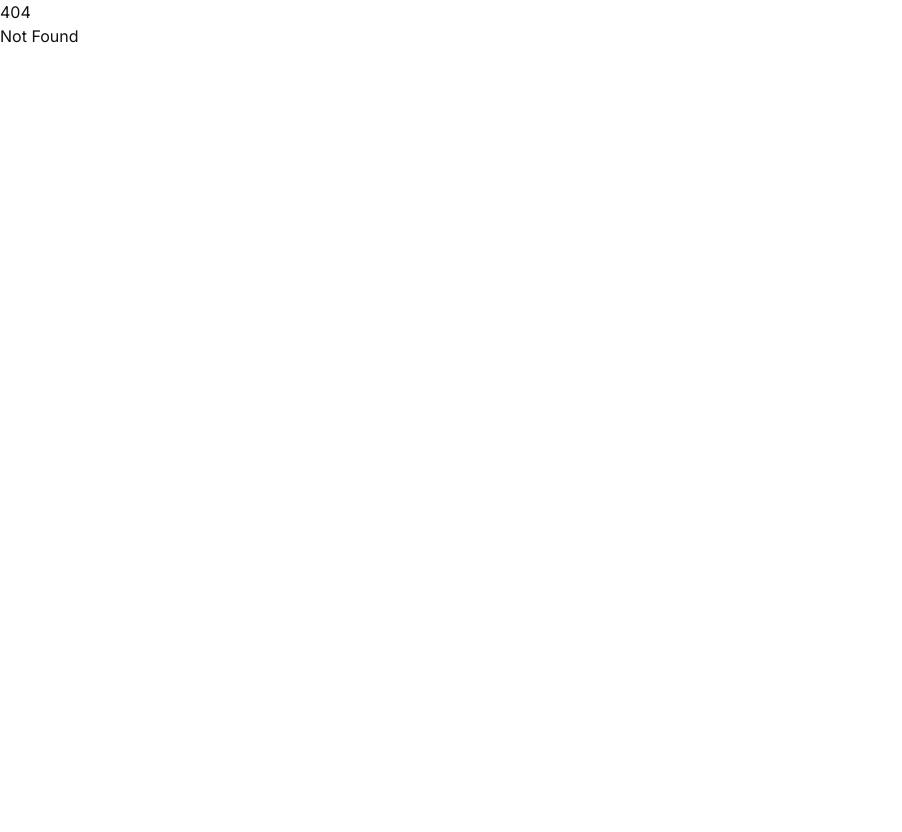
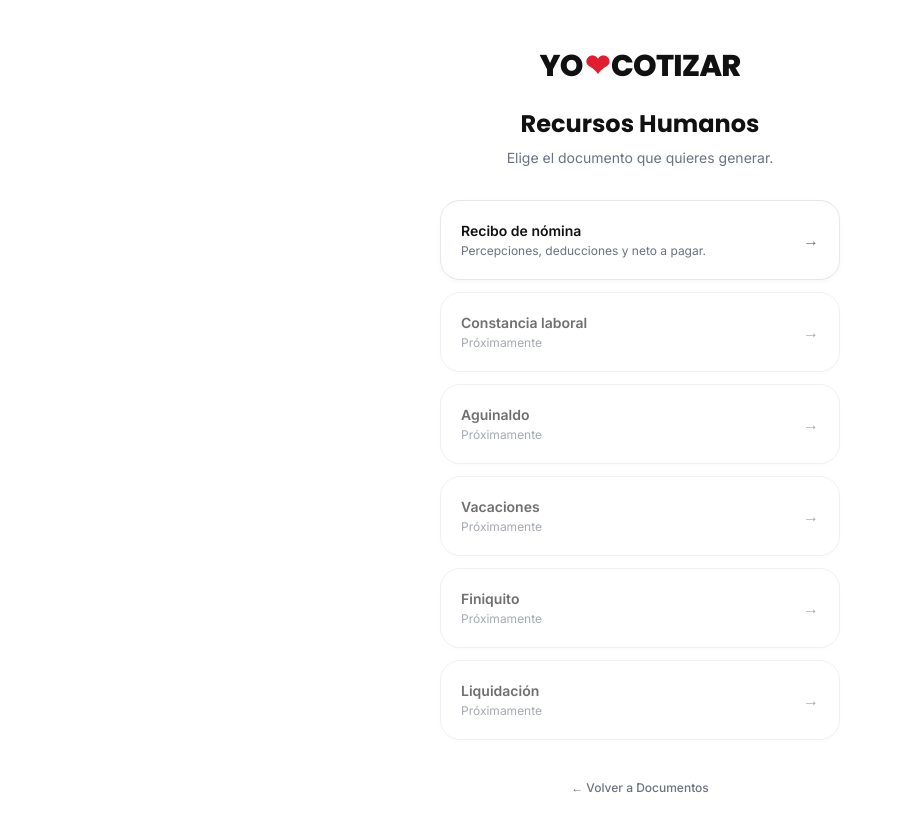
Before and after one commit to EcvServer-cloud/ilovequote, a SvelteKit app: page /docs/rh in a window 1280 px wide. Before the commit this address had no page. Shown: the top 832 px of the page, without its empty margins (0-902 px from the left). Before the commit the page ends 800 px from the top, so only its background shows below. Built offline with nearby package versions, Linux system fonts and the light colour scheme.

Commit message:
Add files via upload

```diff
--- /dev/null
+++ b/src/routes/docs/rh/+page.svelte
@@ -0,0 +1,50 @@
+<script>
+	import { goto } from '$app/navigation';
+	import { base } from '$app/paths';
+	import Logo from '$lib/components/Logo.svelte';
+	import DocumentCard from '$lib/docs/shared/components/DocumentCard.svelte';
+
+	const documentos = [
+		{
+			title: 'Recibo de nómina',
+			description: 'Percepciones, deducciones y neto a pagar.',
+			href: `${base}/docs/rh/recibo-nomina`,
+			disabled: false
+		},
+		{ title: 'Constancia laboral', description: 'Próximamente', disabled: true },
+		{ title: 'Aguinaldo', description: 'Próximamente', disabled: true },
+		{ title: 'Vacaciones', description: 'Próximamente', disabled: true },
+		{ title: 'Finiquito', description: 'Próximamente', disabled: true },
+		{ title: 'Liquidación', description: 'Próximamente', disabled: true }
+	];
+
+	function open(doc) {
+		if (doc.disabled) return;
+		goto(doc.href);
+	}
+</script>
+
+<svelte:head>
+	<title>Recursos Humanos — Documentos</title>
+</svelte:head>
+
+<div class="mx-auto flex min-h-[100dvh] max-w-md flex-col px-6 py-12">
+	<div class="animate-fade-up text-center">
+		<Logo size="md" />
+		<h1 class="mt-6 font-display text-2xl font-bold text-ink">Recursos Humanos</h1>
+		<p class="mt-2 text-sm text-muted">Elige el documento que quieres generar.</p>
+	</div>
+
+	<div class="mt-8 flex flex-col gap-3">
+		{#each documentos as doc}
+			<DocumentCard
+				title={doc.title}
+				description={doc.description}
+				disabled={doc.disabled}
+				on:click={() => open(doc)}
+			/>
+		{/each}
+	</div>
+
+	<a href="{base}/docs" class="btn-ghost mx-auto mt-10 text-xs">← Volver a Documentos</a>
+</div>
--- /dev/null
+++ b/src/routes/docs/rh/recibo-nomina/+page.svelte
@@ -0,0 +1,57 @@
+<script>
+	import { onMount } from 'svelte';
+	import { fade } from 'svelte/transition';
+	import { nominaFlow } from '$lib/docs/rh/recibo-nomina/flow.js';
+	import ResumeDraftModal from '$lib/components/ResumeDraftModal.svelte';
+
+	import Patron from '$lib/docs/rh/recibo-nomina/steps/Patron.svelte';
+	import Trabajador from '$lib/docs/rh/recibo-nomina/steps/Trabajador.svelte';
+	import Periodo from '$lib/docs/rh/recibo-nomina/steps/Periodo.svelte';
+	import Percepciones from '$lib/docs/rh/recibo-nomina/steps/Percepciones.svelte';
+	import Deducciones from '$lib/docs/rh/recibo-nomina/steps/Deducciones.svelte';
+	import FormaPago from '$lib/docs/rh/recibo-nomina/steps/FormaPago.svelte';
+	import Firmas from '$lib/docs/rh/recibo-nomina/steps/Firmas.svelte';
+	import Preview from '$lib/docs/rh/recibo-nomina/steps/Preview.svelte';
+	import Generado from '$lib/docs/rh/recibo-nomina/steps/Generado.svelte';
+
+	const screens = {
+		patron: Patron,
+		trabajador: Trabajador,
+		periodo: Periodo,
+		percepciones: Percepciones,
+		deducciones: Deducciones,
+		formaPago: FormaPago,
+		firmas: Firmas,
+		preview: Preview,
+		generado: Generado
+	};
+
+	// draftAvailable/draftChecked are separate stores exposed on the flow
+	// object (not part of the document state itself) — bind them to local
+	// names so Svelte's $-prefix auto-subscription applies correctly.
+	const { draftAvailable, draftChecked } = nominaFlow;
+
+	onMount(() => {
+		nominaFlow.checkForDraft();
+		nominaFlow.startPersisting();
+	});
+</script>
+
+<svelte:head>
+	<title>Recibo de nómina — Documentos</title>
+</svelte:head>
+
+{#if $draftChecked && $draftAvailable}
+	<div transition:fade={{ duration: 150 }}>
+		<ResumeDraftModal
+			on:resume={() => nominaFlow.resumeDraft()}
+			on:discard={() => nominaFlow.discardDraft()}
+		/>
+	</div>
+{/if}
+
+{#key $nominaFlow.screen}
+	<div in:fade={{ duration: 200 }}>
+		<svelte:component this={screens[$nominaFlow.screen]} />
+	</div>
+{/key}
```
